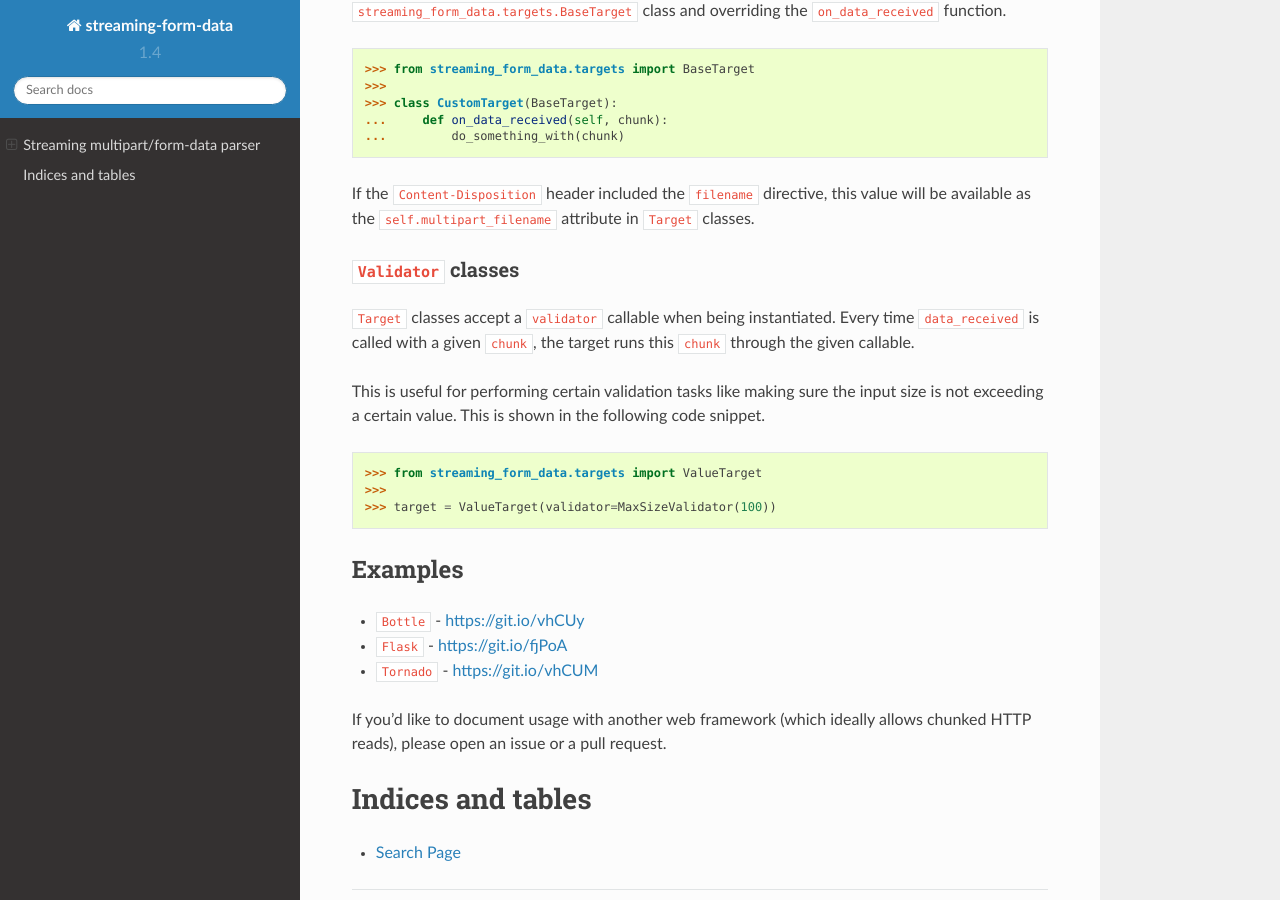
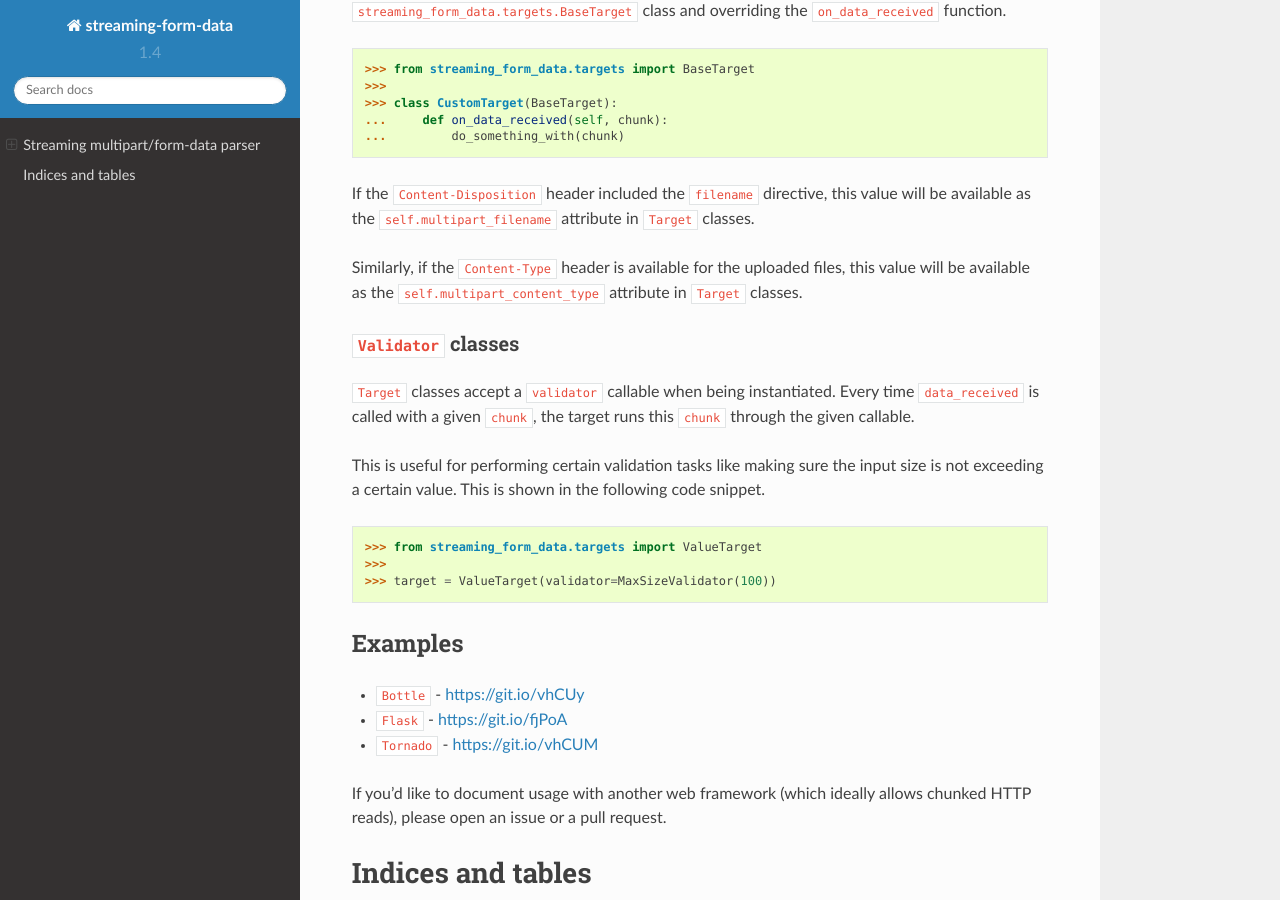
Before and after one commit to siddhantgoel/streaming-form-data, a Sphinx documentation site: the page built from docs/index.rst, in a window 1280 px wide and 900 px high, scrolled down 2901 px. Built offline with Sphinx 7.4.7 and the Read the Docs theme 2.0.0, drawn with Linux system fonts in a browser that asks for light colours.

Commit message:
update documentation

```diff
--- a/docs/index.rst
+++ b/docs/index.rst
@@ -172,6 +172,10 @@ If the :code:`Content-Disposition` header included the :code:`filename`
 directive, this value will be available as the :code:`self.multipart_filename`
 attribute in :code:`Target` classes.
 
+Similarly, if the :code:`Content-Type` header is available for the uploaded
+files, this value will be available as the :code:`self.multipart_content_type`
+attribute in :code:`Target` classes.
+
 :code:`Validator` classes
 ~~~~~~~~~~~~~~~~~~~~~~~~~
 
```
